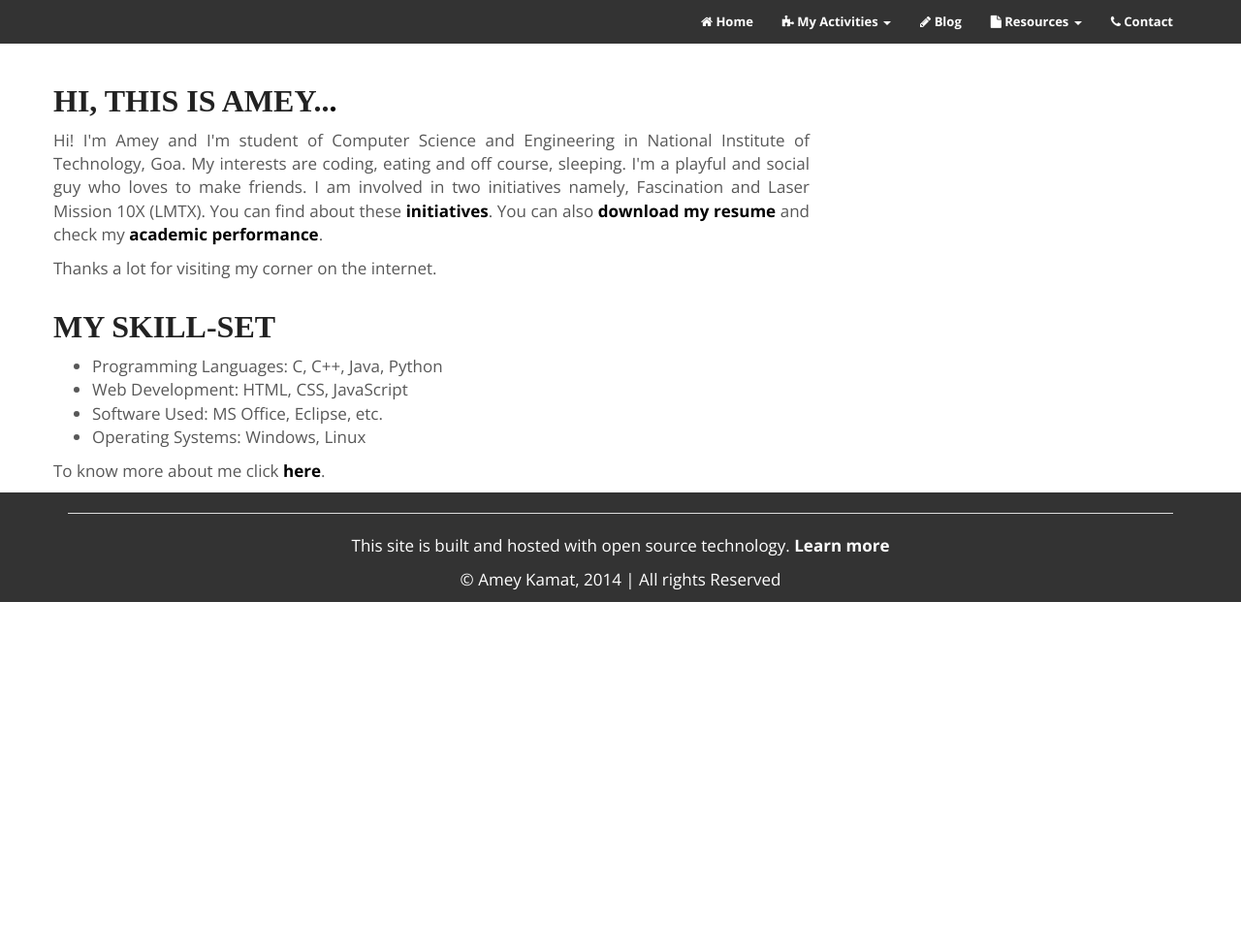
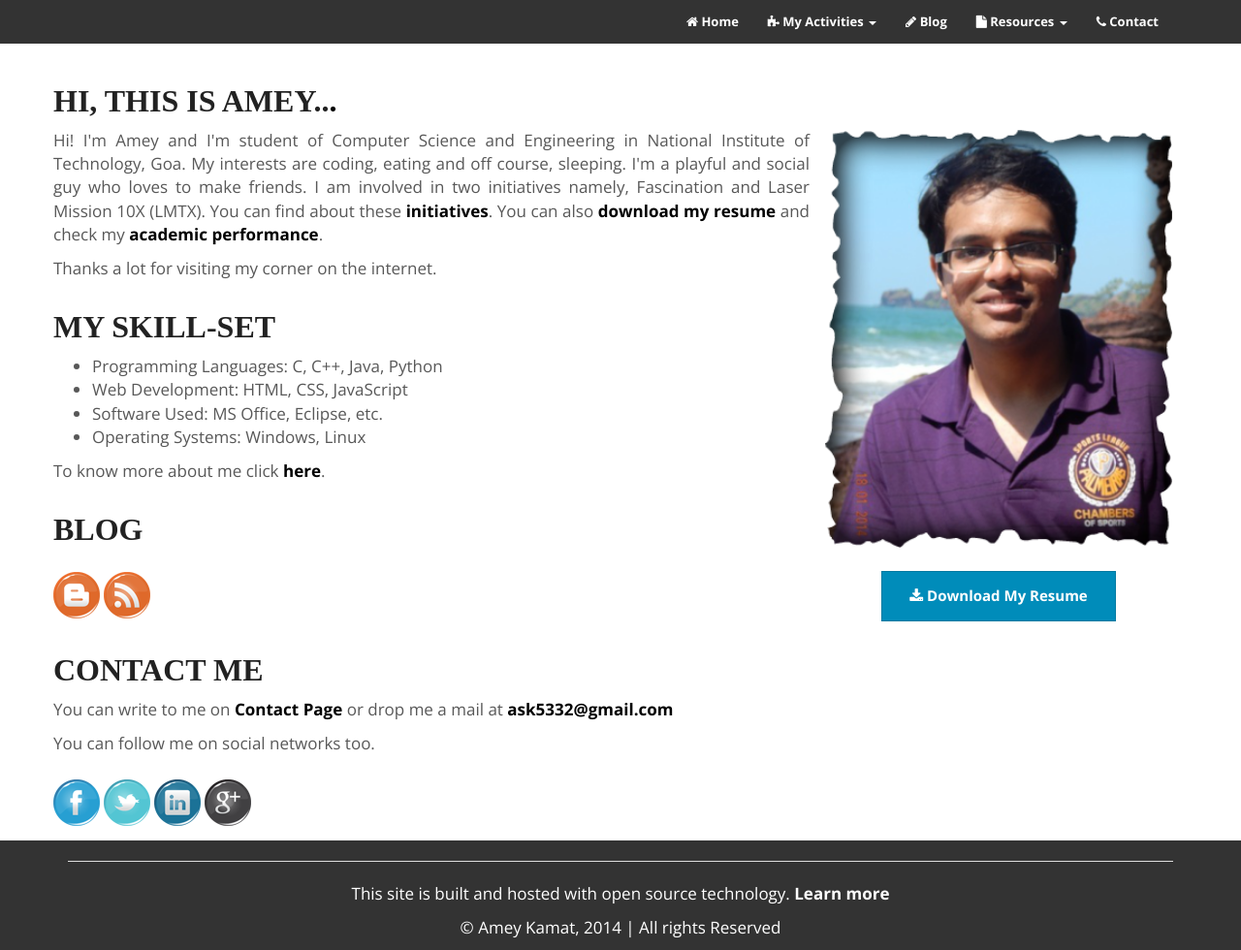
Before and after one commit to AmeyKamat/AmeyKamat.github.io, a Jekyll site: the page built from index.html, in a window 1280 px wide. Shown: the whole page at 97% size. Built offline with Jekyll 4.4.1, drawn with Linux system fonts in a browser that asks for light colours; nearby versions of some CDN libraries; Markdown is read by kramdown in place of the engine named in the settings; the list of posts is cut into pages by our own code; before the commit the page ends 900 px from its top, so only the background shows below that.

Commit message:
Updating Homepage

```diff
--- a/_layouts/default.html
+++ b/_layouts/default.html
@@ -27,6 +27,15 @@
 		<div class = "viewport">
 			<nav class="navbar navbar-default" role="navigation">
 				<div class="container">
+					<div class="navbar-header">
+						<button type="button" class="navbar-toggle" data-toggle="collapse" data-target="#bs-example-navbar-collapse-1">
+							<span class="sr-only">Toggle navigation</span>
+							<span class="icon-bar"></span>
+							<span class="icon-bar"></span>
+							<span class="icon-bar"></span>
+						</button>
+					</div>
+					<div class="collapse navbar-collapse" id="bs-example-navbar-collapse-1">
 						<ul class="nav navbar-nav navbar-right">
 							<li><a href="#"><i class="fa fa-home"></i>&nbsp;Home</a></li>
 							<li class="dropdown">
@@ -55,6 +64,7 @@
 							<li><a href="#"><i class="fa fa-phone"></i>&nbsp;Contact</a></li>
 						</ul>
 					</div>
+				</div>
 			</nav>
 
 			{{ content }}
@@ -74,5 +84,6 @@
         <!-- Bootstrap js -->
         <script src="content/lib/bootstrap/js/bootstrap.min.js"></script>
 
+
     </body>
 </html>
--- a/content/css/main.css
+++ b/content/css/main.css
@@ -65,3 +65,7 @@ div.footer a:hover{
 div.footer a:active{
 	color: white;
 }
+
+div.social-media{
+	padding: 15px;
+}
--- a/index.html
+++ b/index.html
@@ -15,7 +15,7 @@ title: Home
 				<p class="text-justify">
 					Hi! I'm Amey and I'm student of Computer Science and Engineering in National Institute of Technology, Goa.
 					My interests are coding, eating and off course, sleeping. I'm a playful and social guy who loves to make friends.
-						I am involved in two initiatives namely, Fascination and Laser Mission 10X (LMTX).
+					I am involved in two initiatives namely, Fascination and Laser Mission 10X (LMTX).
 					You can find about these <a href="#">initiatives</a>.
 					You can also <a href="#">download my resume</a> and check my <a href="#">academic performance</a>.
 				</p>
@@ -37,8 +37,46 @@ title: Home
 					To know more about me click <a href="#">here</a>.
 				</p>
 			</div>
+			<div class="row">
+				<h2>
+					BLOG
+				</h2>
+				<div class="row social-media">
+					<a href="http://thehybridspices.blogspot.in"><img src="content/img/blogger.png" alt="Blog" /></a>
+					<a href="http://feeds.feedburner.com/TheHybridSpices"><img src="content/img/rss.png" alt="RSS feed" /></a>
+				</div>
+			</div>
+			<div class="row">
+				<h2>
+					CONTACT ME
+				</h2>
+				<p class="text-justify">
+					You can write to me on <a href="#">Contact Page</a>
+					or drop me a mail at <a href="mailto:ask5332@gmail.com">ask5332@gmail.com</a>
+				</p>
+				<p class="text-justify">
+					You can follow me on social networks too.
+				</p>
+				<div class="row social-media">
+					<a href="http://www.facebook.com/ameyskamat"><img src="content/img/fb.png" alt="Facebook" /></a>
+					<a href="http://twitter.com/kamat_amey"><img src="content/img/twitter.png" alt="Twitter" /></a>
+					<a href="http://www.linkedin.com/in/ameykamat"><img src="content/img/linkedin.png" alt="LinkedIn" /></a>
+					<a href="https://plus.google.com/+ameykamat"><img src="content/img/gplus.png" alt="Google+" /></a>
+				</div>
+			</div>
 		</div>
 		<div class="col-md-4">
+			<div class="row">
+				<img src="content/img/amey1.png" alt="Amey Kamat" class="col-md-12"/>
+			</div>
+			<div class="row">
+				<p class="text-center">
+					<br />
+					<a class="btn btn-primary" role="button" href="#" style="color:white;">
+						<i class="fa fa-download"></i>&nbsp;Download My Resume
+					</a>
+				</p>
+			</div>
 		</div>
 	</div>
 </div>
```
Also changed, not shown: content/img/amey1.png (added), content/img/blogger.png (added), content/img/fb.png (added), content/img/gplus.png (added), content/img/linkedin.png (added), content/img/rss.png (added), content/img/twitter.png (added). Lines whose indentation alone changed are shown as unchanged.
